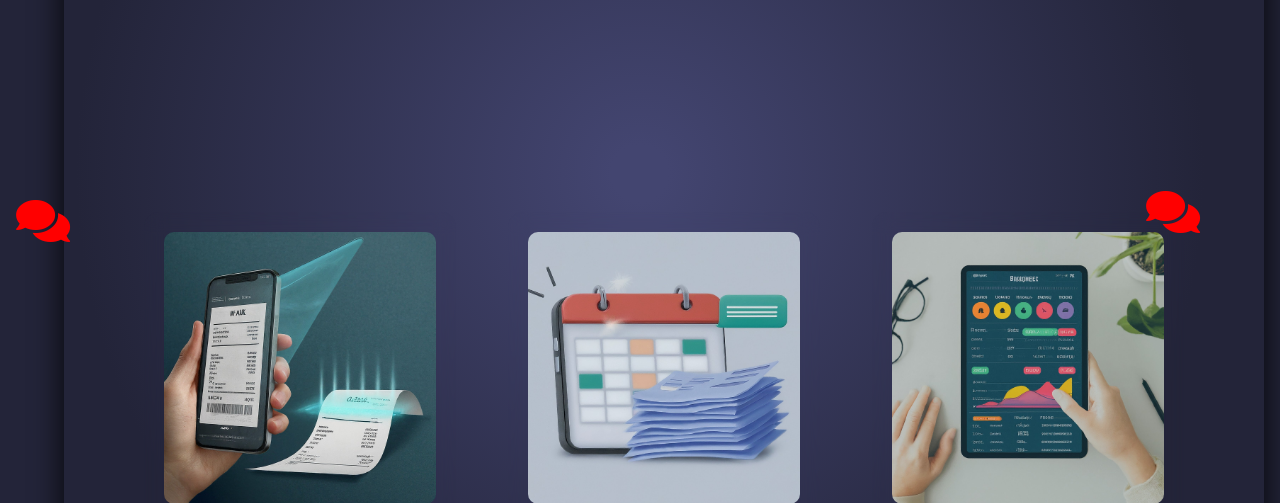
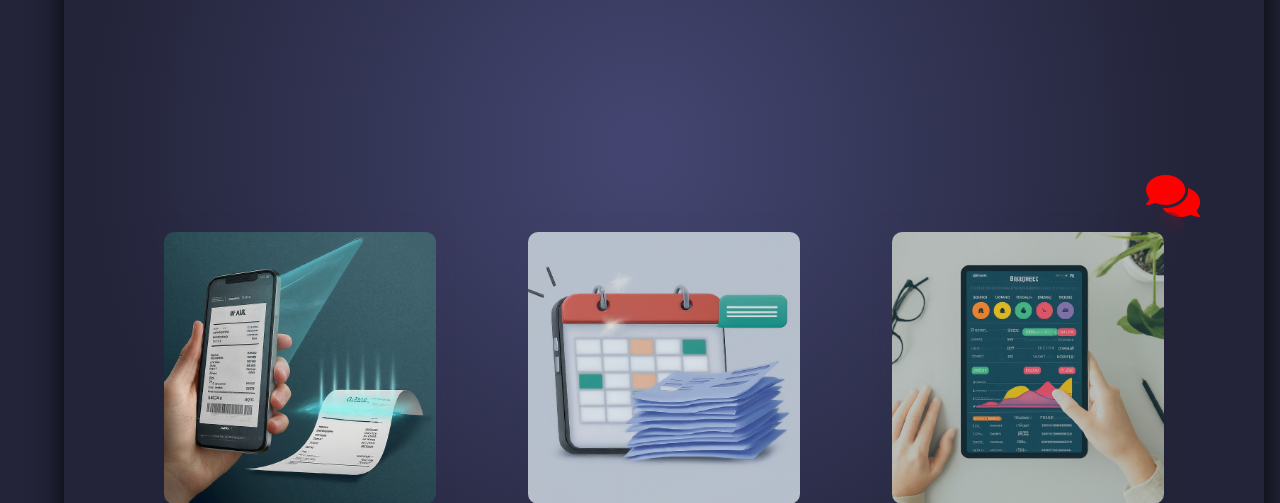
Before and after one commit to Vardhan-Mundada/Binary_Brigade_SGU, a Django app: page / in a window 1280 px wide. Shown: the part 516-1019 px from the top of the page. Run offline with Django 5.2, Linux system fonts and the light colour scheme; parts of the project's set-up code (start-up, migrations or seed data) failed here and were passed over; some libraries are stand-ins or nearby versions.

Commit message:
Almost Done

```diff
--- a/FinsoProject/main/templates/base.html
+++ b/FinsoProject/main/templates/base.html
@@ -33,7 +33,7 @@
             <li><a href="{% url 'addall' %}"><i class="fas fa-plus"></i>
                     <p>Add</p>
                 </a></li>
-                <li><a href="{% url 'upload_receipt' %}"><i class="fas fa-upload"></i><span class="tooltip">Upload Bills</span></a></li>
+                <li><a href="{% url 'upload_receipt' %}"><i class="fas fa-upload"></i><p>Upload Bills</p></a></li>
             <li><a href="{% url 'transactions_list' %}"><i class="fas fa-list icon"></i>
                     <p>List</p>
                 </a></li>
@@ -64,18 +64,18 @@
         </ul>
 
     </nav>
-
+    <a href="{% url 'chatbot' %}">
+        <span class="chaticon" style="position: fixed;  top:86vh; right:5rem">
+        <i class='fas fa-comments' style='font-size:48px;color:red'></i>
+        </span>
+    </a>
     <div class="content">
         {% block content %}
         <!-- Page content goes here -->
 
         {% endblock %}
     </div>
-    <a href="{% url 'chatbot' %}">
-        <span class="chaticon" style="position: absolute; bottom: 3rem; right:5rem">
-        <i class='fas fa-comments' style='font-size:48px;color:red'></i>
-        </span>
-    </a>
+
 </body>
 
 </html>
--- a/FinsoProject/main/templates/home.html
+++ b/FinsoProject/main/templates/home.html
@@ -325,8 +325,5 @@
   </div>
 </div>
 
-<span class="chaticon" style="position: sticky; bottom: 40px;">
-  <i class='fas fa-comments' style='font-size:48px;color:red'></i>
 
-  <span />
   {% endblock %}
```
